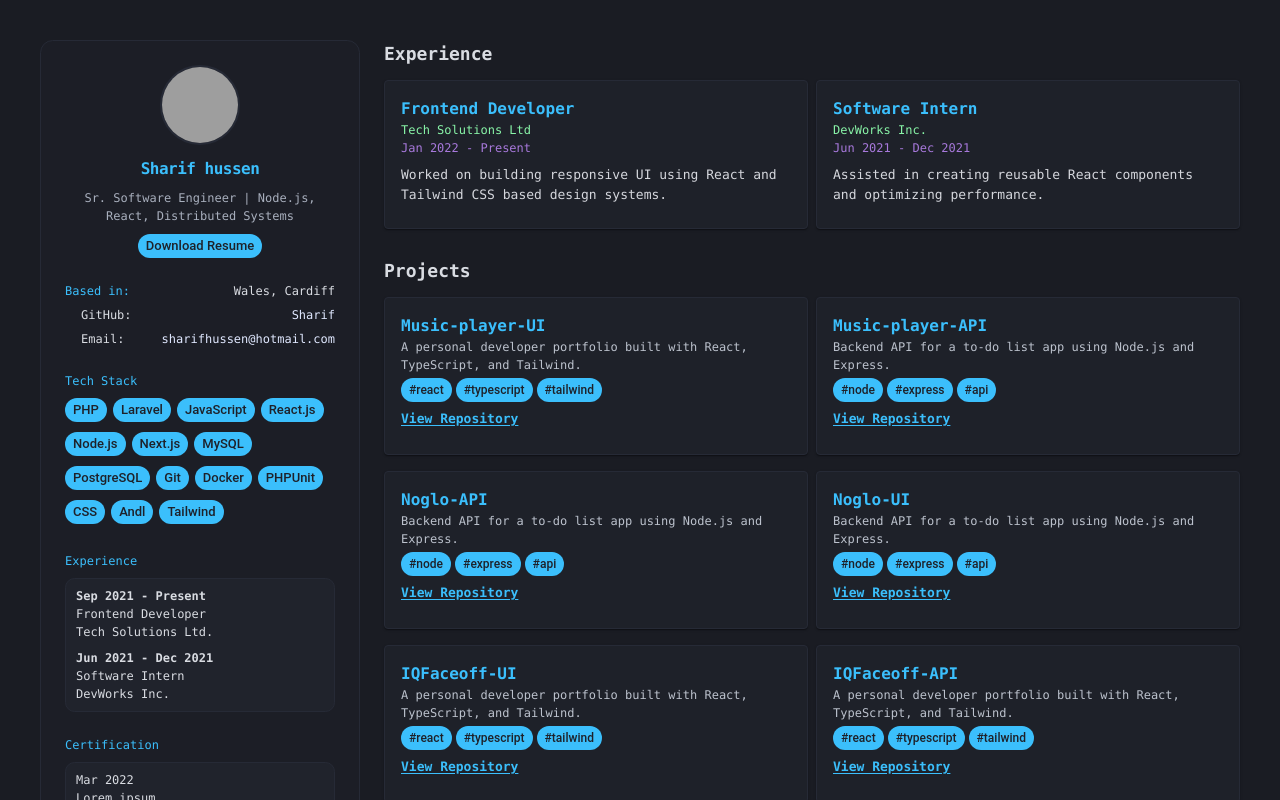
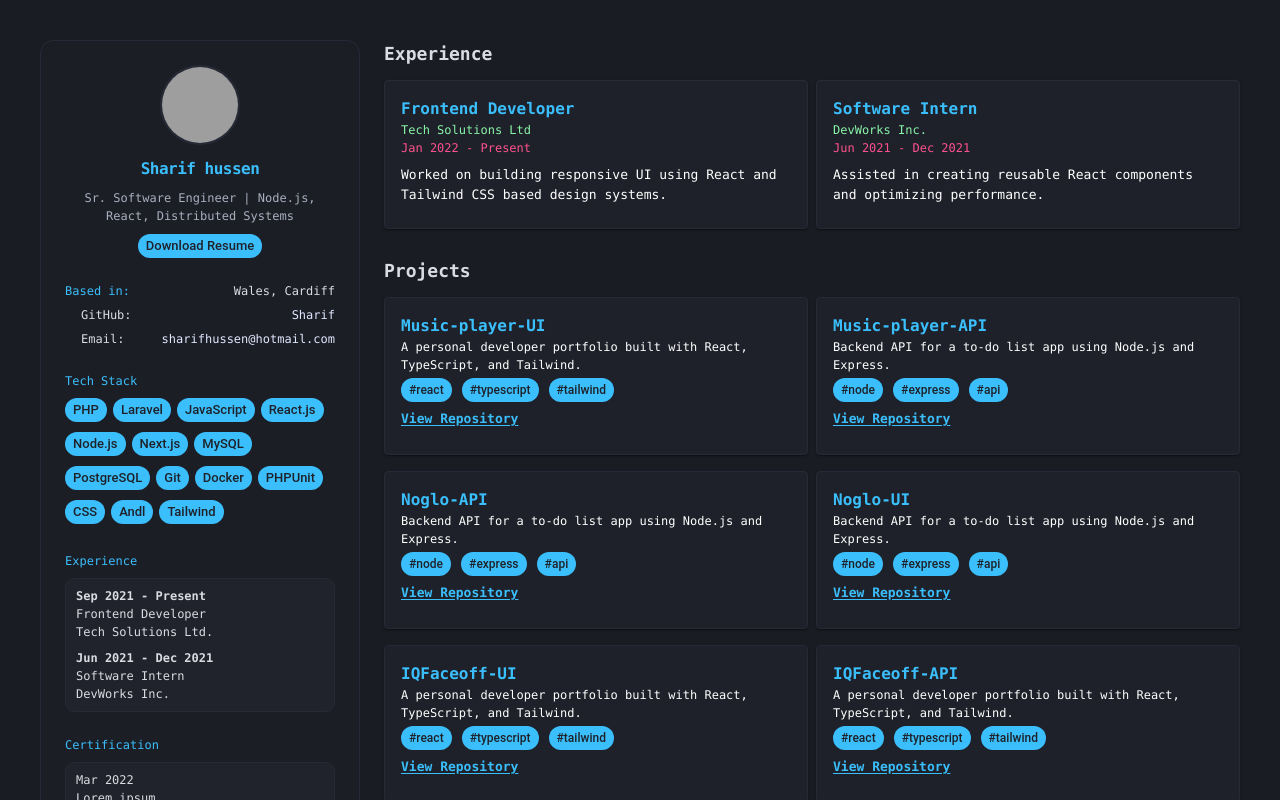
Before and after one commit to Fathi21/showcase-me, a React (Vite) app in the folder portfolio/: page / in a window 1280 px wide. Shown: the top 800 px of the page. Built offline with nearby package versions, Linux system fonts and the light colour scheme; grey boxes are pictures that could not be loaded; some icons are missing.

Commit message:
fix: update router component from BrowserRouter to HashRouter for better compatibility style: change color values in experience and project sections for improved readability

```diff
--- a/portfolio/src/App.tsx
+++ b/portfolio/src/App.tsx
@@ -2,7 +2,7 @@ import { Toaster } from "@/components/ui/toaster";
 import { Toaster as Sonner } from "@/components/ui/sonner";
 import { TooltipProvider } from "@/components/ui/tooltip";
 import { QueryClient, QueryClientProvider } from "@tanstack/react-query";
-import { BrowserRouter, Routes, Route } from "react-router-dom";
+import { HashRouter, Routes, Route } from "react-router-dom";
 import Index from "./pages/Index";
 import NotFound from "./pages/NotFound";
 
@@ -13,13 +13,13 @@ const App = () => (
     <TooltipProvider>
       <Toaster />
       <Sonner />
-      <BrowserRouter>
+      <HashRouter>
         <Routes>
           <Route path="/" element={<Index />} />
           {/* ADD ALL CUSTOM ROUTES ABOVE THE CATCH-ALL "*" ROUTE */}
           <Route path="*" element={<NotFound />} />
         </Routes>
-      </BrowserRouter>
+      </HashRouter>
     </TooltipProvider>
   </QueryClientProvider>
 );
--- a/portfolio/src/index.css
+++ b/portfolio/src/index.css
@@ -148,13 +148,13 @@ body { overflow-x: hidden; }
 
 .experience-duration {
   font-size: 12px;
-  color: hsl(268, 59%, 67%);
+  color: #ff528d;
   margin-bottom: 4px;
 }
 
 .experience-description {
   font-size: 13px;
-  color: hsl(220, 10%, 85%);
+  color: white;
   margin-top: 8px;
 }
 
@@ -179,13 +179,13 @@ body { overflow-x: hidden; }
 .project-description {
   font-size: 12px;
   margin-bottom: 4px;
-  color: hsl(220, 14%, 77%);
+  color: white
 }
 
 .project-tags {
   display: flex;
   flex-wrap: wrap;
-  gap: 4px;
+  gap: 10px;
   margin-bottom: 4px;
 }
 
```
